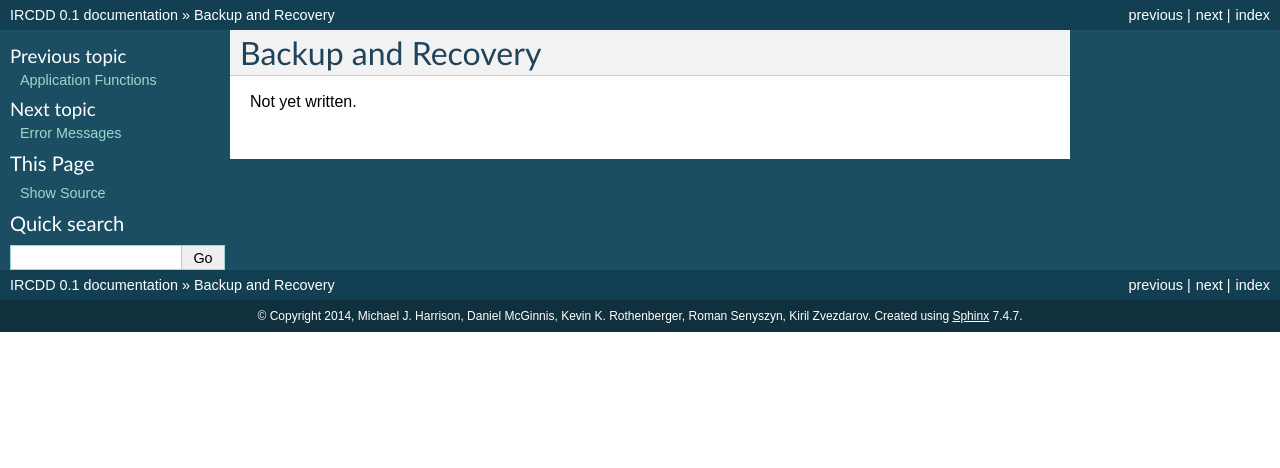
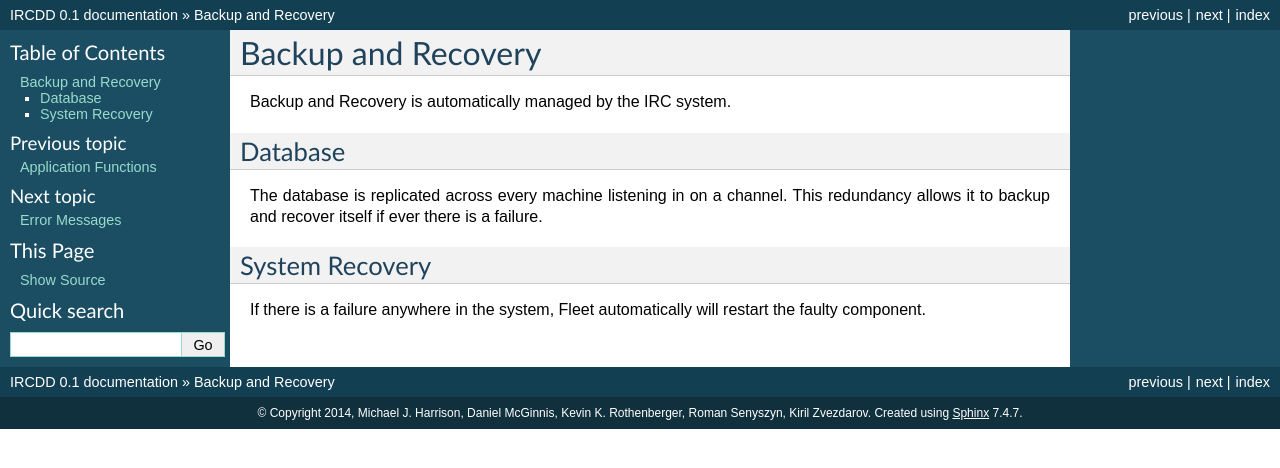
Before and after one commit to zeldanerd24/ircdd, a Sphinx documentation site: the page built from docs/recovery.rst, in a window 1280 px wide. Shown: the top 468 px of the page. Built offline with Sphinx 7.4.7, drawn with Linux system fonts in a browser that asks for light colours.

Commit message:
Wrote Recovery page

```diff
--- a/docs/recovery.rst
+++ b/docs/recovery.rst
@@ -3,4 +3,14 @@
 Backup and Recovery
 *******************
 
-Not yet written.
+Backup and Recovery is automatically managed by the IRC system.
+
+Database
+========
+
+The database is replicated across every machine listening in on a channel. This redundancy allows it to backup and recover itself if ever there is a failure.
+
+System Recovery
+===============
+
+If there is a failure anywhere in the system, Fleet automatically will restart the faulty component.
```
